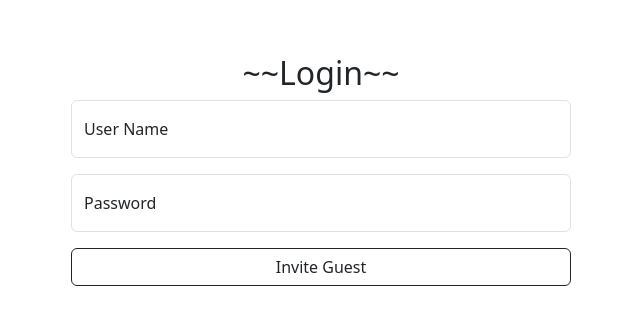
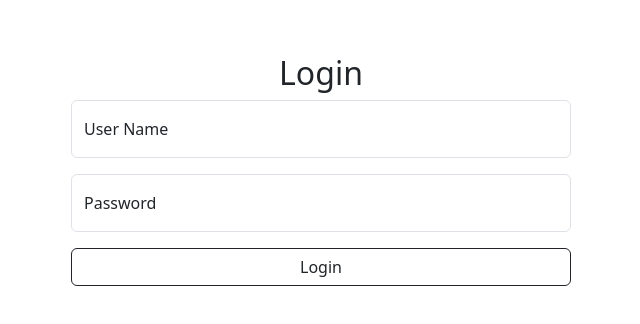
Before and after one commit to MichaelSault/HabitTracker, a React (Vite) app in the folder HabitTracker/: page /Login in a window 1280 px wide. Shown: the part 222-546 px from the top of the page, without its empty margins (319-959 px from the left). Built offline with nearby package versions, Linux system fonts and the light colour scheme.

Commit message:
small front end changes

```diff
--- a/HabitTracker/src/components/login.component.jsx
+++ b/HabitTracker/src/components/login.component.jsx
@@ -47,7 +47,7 @@ function Login() {
     return (
         <>
             <div id='bodyTest' style={{width:"100%", margin:"auto auto", textAlign:"center"}}>
-                <h2>~~Login~~</h2>
+                <h2>Login</h2>
 
                 <Form>
                     <Form.Group>
@@ -82,7 +82,7 @@ function Login() {
                         />
                         </FloatingLabel>
                     </Form.Group>
-                    <Button variant="outline-dark" style={{width:"100%", marginBottom:'1rem'}} onClick={handleClick}>Invite Guest</Button>
+                    <Button variant="outline-dark" style={{width:"100%", marginBottom:'1rem'}} onClick={handleClick}>Login</Button>
                 </Form>
             </div>
         </>
--- a/HabitTracker/src/components/signup.component.jsx
+++ b/HabitTracker/src/components/signup.component.jsx
@@ -51,7 +51,7 @@ function SignUp() {
     return (
         <>
             <div id='bodyTest' style={{width:"100%", margin:"auto auto", textAlign:"center"}}>
-                <h2>~~Sign Up~~</h2>
+                <h2>Sign Up</h2>
 
                 <Form>
                     <Form.Group>
@@ -147,7 +147,7 @@ function SignUp() {
                         />
                         </FloatingLabel>
                     </Form.Group>
-                    <Button variant="outline-dark" style={{width:"100%", marginBottom:'1rem'}} onClick={handleClick}>Invite Guest</Button>
+                    <Button variant="outline-dark" style={{width:"100%", marginBottom:'1rem'}} onClick={handleClick}>Sign Up</Button>
                 </Form>
             </div>
         </>
```
